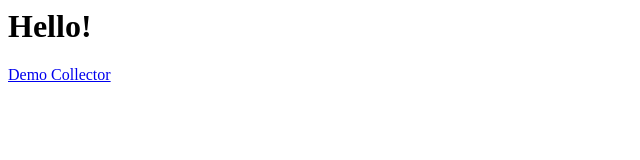
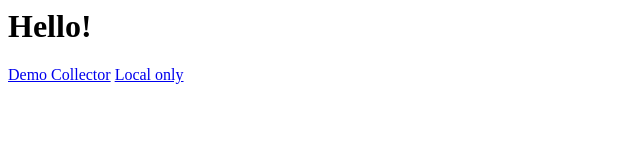
Before and after one commit to jsoxford/ota13, a plain HTML site: page index.html in a window 1280 px wide. Shown: the full height of the page, 0-640 px from the left. Drawn offline with Linux system fonts and the light colour scheme.

Commit message:
added local version

```diff
--- a/index.html
+++ b/index.html
@@ -1,2 +1,3 @@
 <h1>Hello!</h1>
 <a href="collector">Demo Collector</a>
+<a href="local">Local only</a>
```
